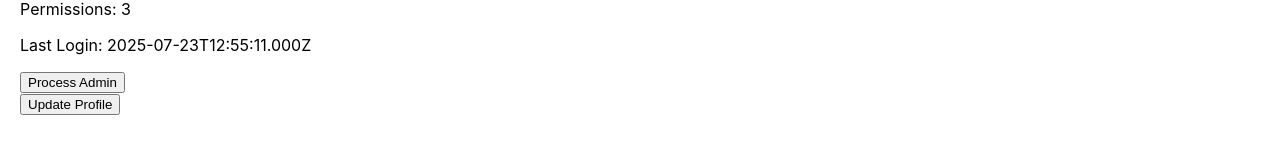
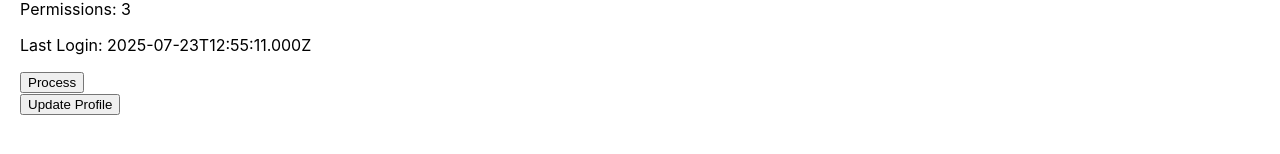
Before and after one commit to parisholley/interview-react, a React (Create React App) app: page /challenges/typescript in a window 1280 px wide. Shown: the part 178-332 px from the top of the page. Built offline with nearby package versions, Linux system fonts and the light colour scheme.

Commit message:
Break again

```diff
--- a/src/components/UserProfile.tsx
+++ b/src/components/UserProfile.tsx
@@ -1,9 +1,5 @@
 import React from 'react';
 
-// Challenge: Complex TypeScript compilation errors involving discriminated unions,
-// Pick/Omit utility types, and Extract for union filtering
-
-// Discriminated union types for different user types
 type AdminUser = {
   type: 'admin';
   id: number;
@@ -32,23 +28,10 @@ type GuestUser = {
 
 type User = AdminUser | RegularUser | GuestUser;
 
-// Fixed: Using Extract to get users with email property (much cleaner!)
-type AuthenticatedUser = Extract<User, { email: string }>;
+type DisplayData = Pick<User, 'name' | 'email' | 'phone'>;
+type UpdateData = Omit<User, 'id' | 'createdAt'>;
 
-// Fixed: Common properties that exist on all user types
-type UserDisplayInfo = {
-  name: string;
-  email: string;
-};
-
-// Fixed: Update data type for authenticated users only
-type UserUpdateData = {
-  name: string;
-  email: string;
-};
-
-// Fixed: Function expecting specific user type
-function processAdminUser(admin: Extract<User, { type: 'admin' }>) {
+function processSpecialUser(admin: AdminUser) {
   return {
     ...admin,
     permissionCount: admin.permissions.length,
@@ -56,55 +39,42 @@ function processAdminUser(admin: Extract<User, { type: 'admin' }>) {
   };
 }
 
-// Helper function to check if user is authenticated (has email) - much simpler!
-function isAuthenticatedUser(user: User): user is AuthenticatedUser {
-  return 'email' in user;
-}
+type AuthenticatedUsers = Extract<User, { type: 'admin' | 'regular' }>;
 
 interface Props {
   user: User;
-  onUpdate: (data: UserUpdateData) => void;
-  onProcess: (data: ReturnType<typeof processAdminUser>) => void;
+  onUpdate: (data: UpdateData) => void;
+  onProcess: (data: ReturnType<typeof processSpecialUser>) => void;
 }
 
 const UserProfile: React.FC<Props> = ({ user, onUpdate, onProcess }) => {
-  // Fixed: Proper type narrowing for display info
-  const displayInfo: UserDisplayInfo = {
+  const displayInfo: DisplayData = {
     name: user.name,
-    email: isAuthenticatedUser(user) ? user.email : user.tempEmail || 'N/A',
+    email: user.email,
   };
 
   const handleUpdate = () => {
-    // Fixed: Only allow updates for authenticated users
-    if (isAuthenticatedUser(user)) {
-      const updateData: UserUpdateData = {
-        name: user.name,
-        email: user.email
-      };
-      onUpdate(updateData);
-    }
+    const updateData: UpdateData = user;
+    onUpdate(updateData);
   };
 
-  const handleAdminProcess = () => {
-    // Fixed: Proper type narrowing for admin processing
+  const handleProcess = () => {
     if (user.type === 'admin') {
-      const processed = processAdminUser(user); // Now properly typed
+      const processed = processSpecialUser(user);
       onProcess(processed);
     }
   };
 
-  // Error 7: Type narrowing issues in render
   return (
       <div>
         <h2>{displayInfo.name}</h2>
         <p>{displayInfo.email}</p>
 
-        {/* This should show different UI based on user type */}
         {user.type === 'admin' && (
             <div>
               <p>Permissions: {user.permissions.length}</p>
               <p>Last Login: {user.lastLogin.toISOString()}</p>
-              <button onClick={handleAdminProcess}>Process Admin</button>
+              <button onClick={handleProcess}>Process</button>
             </div>
         )}
 
```
